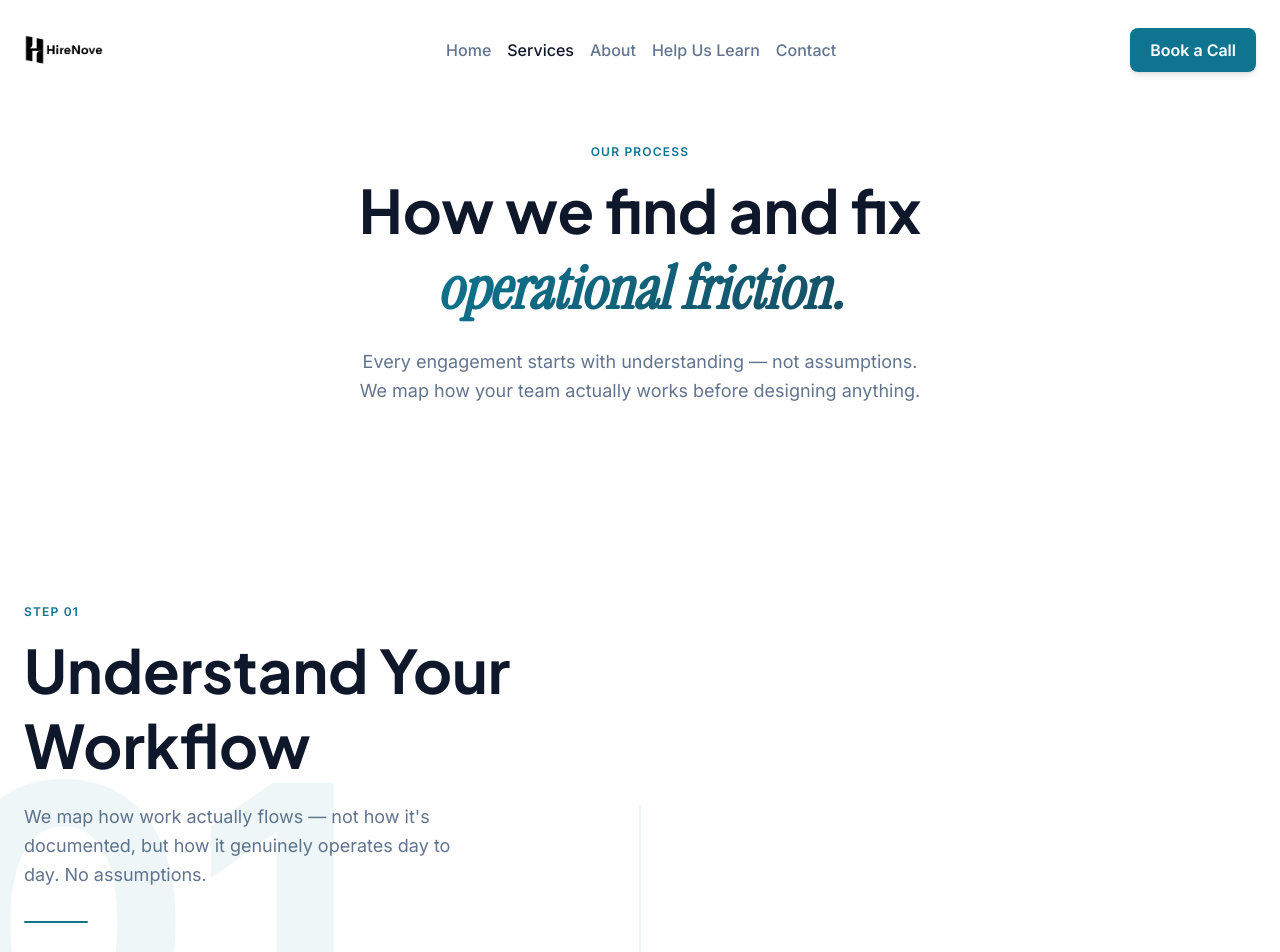
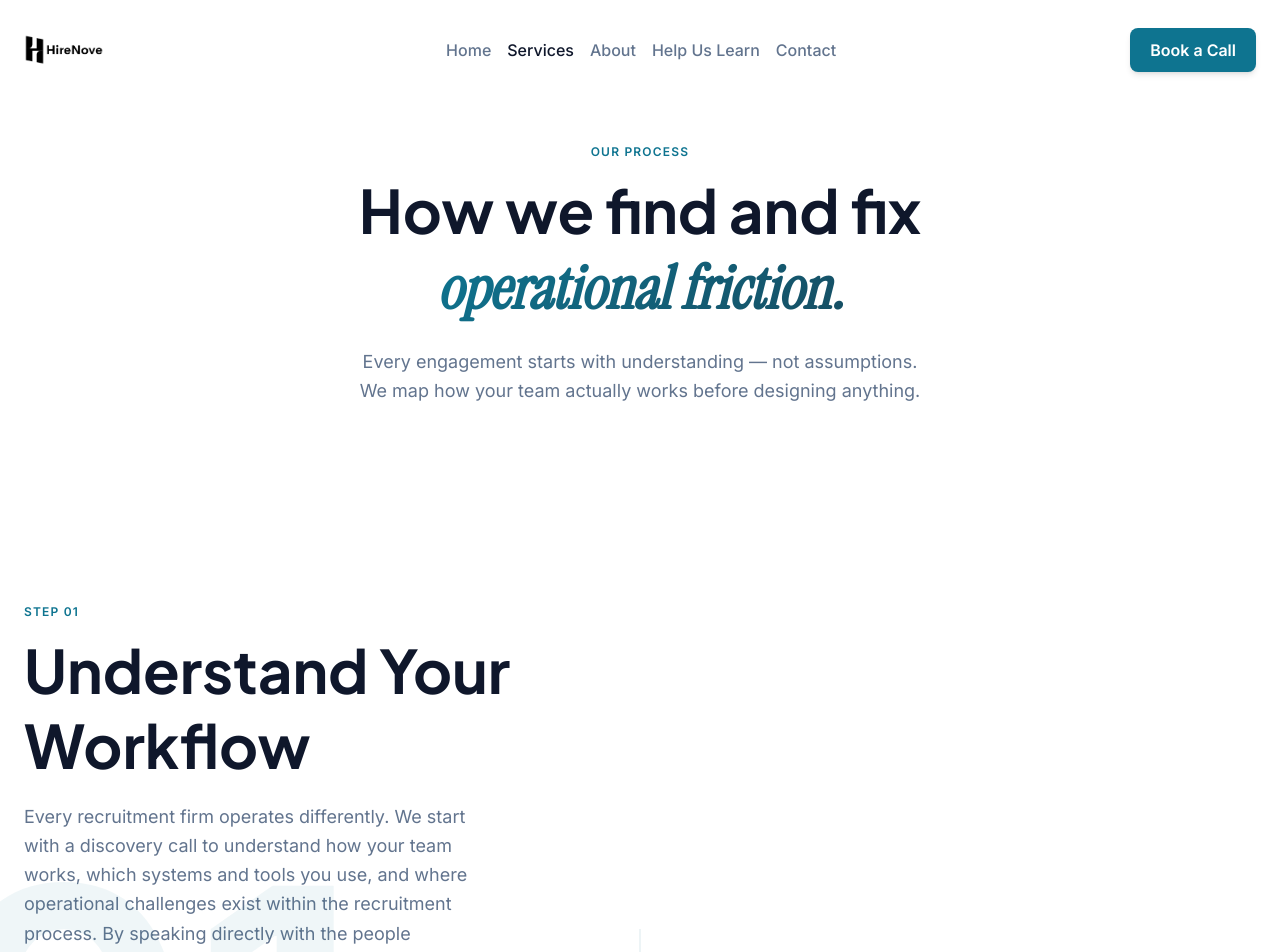
Before and after one commit to Anisabuilds/HireNove, a Next.js app: page /services in a window 1280 px wide. Shown: the top 952 px of the page. Built offline with nearby package versions, Linux system fonts and the light colour scheme.

Commit message:
step 01: expand description with full discovery copy

```diff
--- a/components/HomeProcess.tsx
+++ b/components/HomeProcess.tsx
@@ -8,7 +8,7 @@ const steps = [
   {
     n: "01",
     title: "Understand Your Workflow",
-    desc: "We map how work actually flows — not how it's documented, but how it genuinely operates day to day. No assumptions.",
+    desc: "Every recruitment firm operates differently. We start with a discovery call to understand how your team works, which systems and tools you use, and where operational challenges exist within the recruitment process. By speaking directly with the people involved, we gain insight into the workflows, bottlenecks, and repetitive tasks that affect productivity and performance. This ensures that any recommendations are based on the realities of your business — not assumptions.",
     color: "#0E7490",
     align: "left",
   },
```
